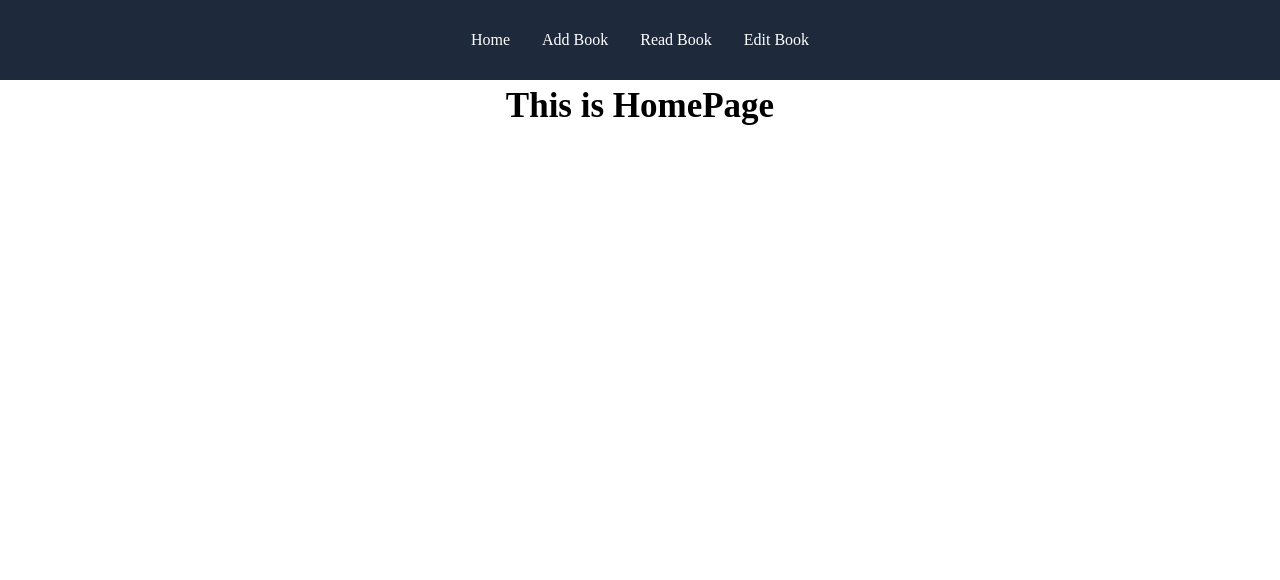
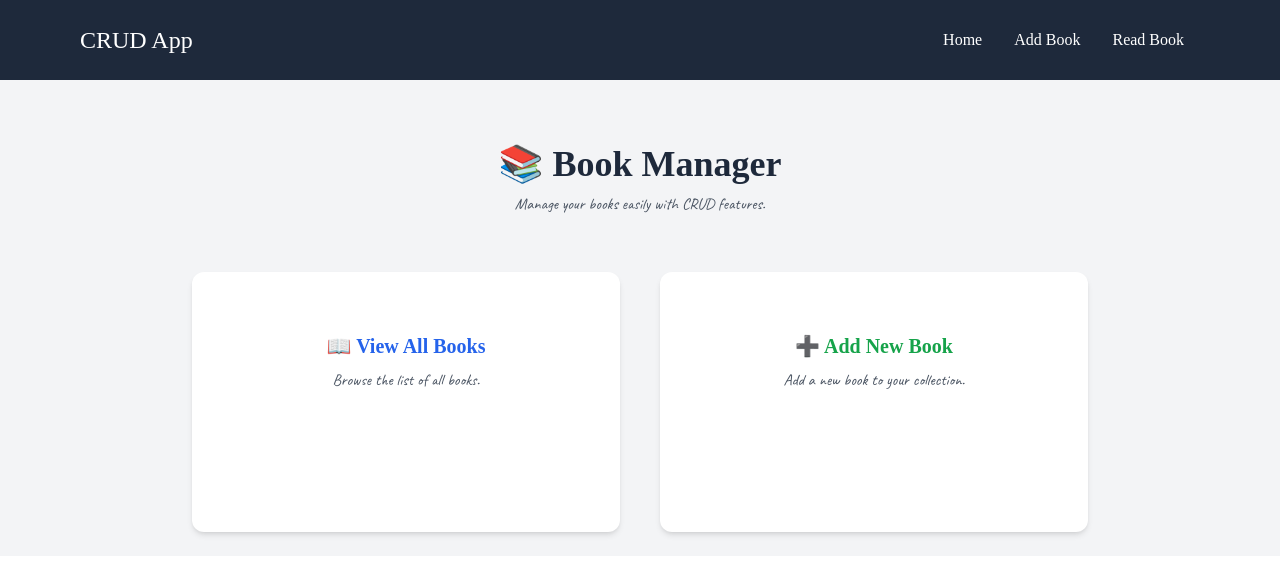
Before and after one commit to DarkRahi999/CRUD-App, a React (Vite) app: page / in a window 1280 px wide. Shown: the top 580 px of the page. Built offline with nearby package versions, Linux system fonts and the light colour scheme; a web font is replaced by a local one.

Commit message:
project finish

```diff
--- a/src/Layouts/Navbar.jsx
+++ b/src/Layouts/Navbar.jsx
@@ -2,11 +2,15 @@ import { Link } from "react-router"
 
 const Navbar = () => {
   return (
-    <nav className="h-20 flex justify-center items-center bg-slate-800 text-white">
+    <nav className="h-20 flex px-20 justify-between items-center bg-slate-800 text-white ">
+      <div className="logo">
+        <Link to="/" className="text-2xl">CRUD App</Link>
+      </div>
+      <div className="menu flex justify-center">
       <Link to="/" className="NabLink px-3 active:text-yellow-400 hover:bg-slate-700 py-2 m-1 rounded-lg">Home</Link>
       <Link to="/addBook" className="NabLink px-3 active:text-yellow-400 hover:bg-slate-700 py-2 m-1 rounded-lg">Add Book</Link>
       <Link to="/readBook" className="NabLink px-3 active:text-yellow-400 hover:bg-slate-700 py-2 m-1 rounded-lg">Read Book</Link>
-      <Link to="/editBook" className="NabLink px-3 active:text-yellow-400 hover:bg-slate-700 py-2 m-1 rounded-lg">Edit Book</Link>
+      </div>
     </nav>
   )
 }
--- a/src/features/Bookview.jsx
+++ b/src/features/Bookview.jsx
@@ -14,7 +14,7 @@ const BookView = () => {
   };
   return (
     <div className="pb-20">
-      <h2 className="py-10">List of Books !!</h2>
+      <h2 className="py-10 text-slate-800">List of Books !!</h2>
         <table className="table-auto border border-gray-400 mx-auto mt-4 w-2/3 text-center">
           <thead>
             <tr className="bg-gray-200">
--- a/src/pages/AddBook.jsx
+++ b/src/pages/AddBook.jsx
@@ -20,9 +20,9 @@ const AddBook = () => {
 };
 
   return (
-    <div className="flex justify-center py-28 bg-gray-100">
-        <div className="bg-white shadow-md rounded-lg p-8 w-full max-w-md hover:shadow-md hover:shadow-gray-400">
-        <h2 className="text-2xl font-bold text-center mb-4 text-slate-800">Want to add your book!!</h2>
+    <div className="flex justify-center bg-gray-100">
+        <div className="bg-white shadow-md rounded-lg p-8 w-full max-w-md hover:shadow-md hover:shadow-gray-400 mt-28">
+        <h2 className="text-3xl font-bold text-center mb-4 text-slate-800">Want to add your book!!</h2>
 
           <div className="form-title mb-4">
             <h3 className="text-xl font-semibold text-center text-indigo-600">Add Book</h3>
--- a/src/pages/EditBook.jsx
+++ b/src/pages/EditBook.jsx
@@ -1,7 +1,7 @@
 import { useLocation, useNavigate } from "react-router-dom";
 import { useState } from "react";
 import { useDispatch } from "react-redux";
-import { updateBook } from "../features/bookSlice"; // ⬅️ তোমার slice থেকে import করো
+import { updateBook } from "../features/bookSlice";
 
 const EditBook = () => {
   const location = useLocation();
@@ -19,21 +19,17 @@ const EditBook = () => {
 
   const handleSubmit = (e) => {
     e.preventDefault();
-
-    // Redux state update
     dispatch(updateBook({
       id: book.id,
       title,
       author,
     }));
-
-    // Navigate to ReadBook
     navigate("/readBook", {replace: true});
   };
 
   return (
-    <div className="p-10">
-      <h2 className="text-xl font-semibold mb-4">Edit Book (ID: {book.id})</h2>
+    <div className="p-28">
+      <h2 className="text-3xl font-semibold pb-10 text-slate-800">Edit Book (ID: {book.id})</h2>
       <form onSubmit={handleSubmit} className="space-y-4 max-w-md mx-auto">
         <div>
           <label className="block mb-1">Title:</label>
@@ -44,7 +40,7 @@ const EditBook = () => {
             className="border p-2 w-full"
           />
         </div>
-        <div>
+        <div className="pb-6">
           <label className="block mb-1">Author:</label>
           <input
             type="text"
--- a/src/pages/Error.jsx
+++ b/src/pages/Error.jsx
@@ -2,7 +2,7 @@
 const ErrorPage = () => {
   return (
     <div>
-      <h2>404 Something is ErrorPage !!</h2>
+      <h2 className="text-slate-800">404 Something is ErrorPage !!</h2>
     </div>
   )
 }
--- a/src/pages/Home.jsx
+++ b/src/pages/Home.jsx
@@ -1,10 +1,33 @@
+import { Link } from "react-router-dom";
 
-const HomePage = () => {
+export default function HomePage() {
   return (
-    <div>
-      <h2>This is HomePage</h2>
+    <div className="bg-gray-100 p-6">
+      <div className="max-w-4xl mx-auto">
+        <header className="mb-8 text-center">
+          <h1 className="text-4xl font-bold text-slate-800 pt-10">📚 Book Manager</h1>
+          <p className="text-gray-600 mt-2 mb-14">Manage your books easily with CRUD features.</p>
+        </header>
+          <div className="grid grid-cols-1 sm:grid-cols-2 gap-10">
+            <Link
+              to="/readBook"
+              className="bg-white shadow-md rounded-xl p-6 hover:shadow-xl transition min-h-[260px] flex items-center justify-center text-center">
+              <div>
+                <h2 className="text-xl font-semibold text-blue-600">📖 View All Books</h2>
+                <p className="text-gray-600 mt-2 pb-20">Browse the list of all books.</p>
+              </div>
+            </Link>
+
+            <Link
+              to="/addBook"
+              className="bg-white shadow-md rounded-xl p-6 hover:shadow-xl transition min-h-[260px] flex items-center justify-center text-center">
+              <div>
+                <h2 className="text-xl font-semibold text-green-600">➕ Add New Book</h2>
+                <p className="text-gray-600 mt-2 pb-20">Add a new book to your collection.</p>
+              </div>
+            </Link>
+          </div>
+      </div>
     </div>
-  )
+  );
 }
-
-export default HomePage;
```
